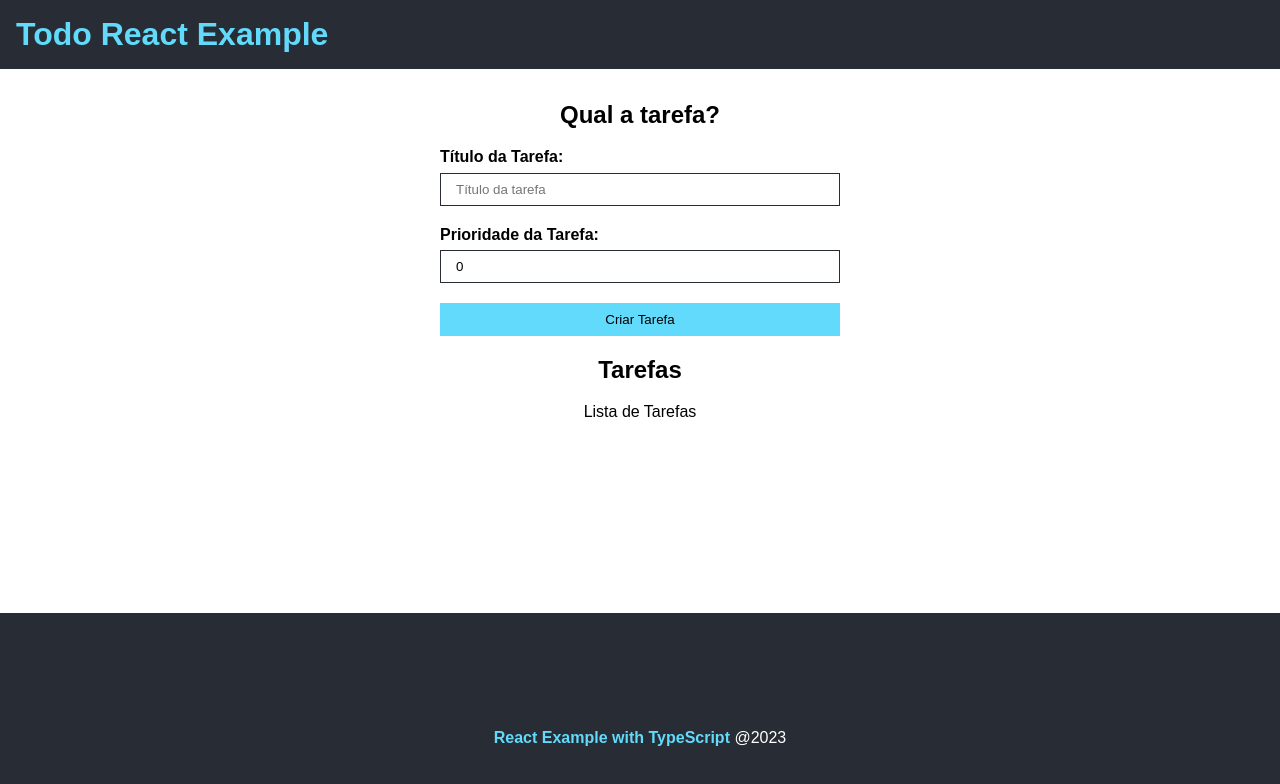
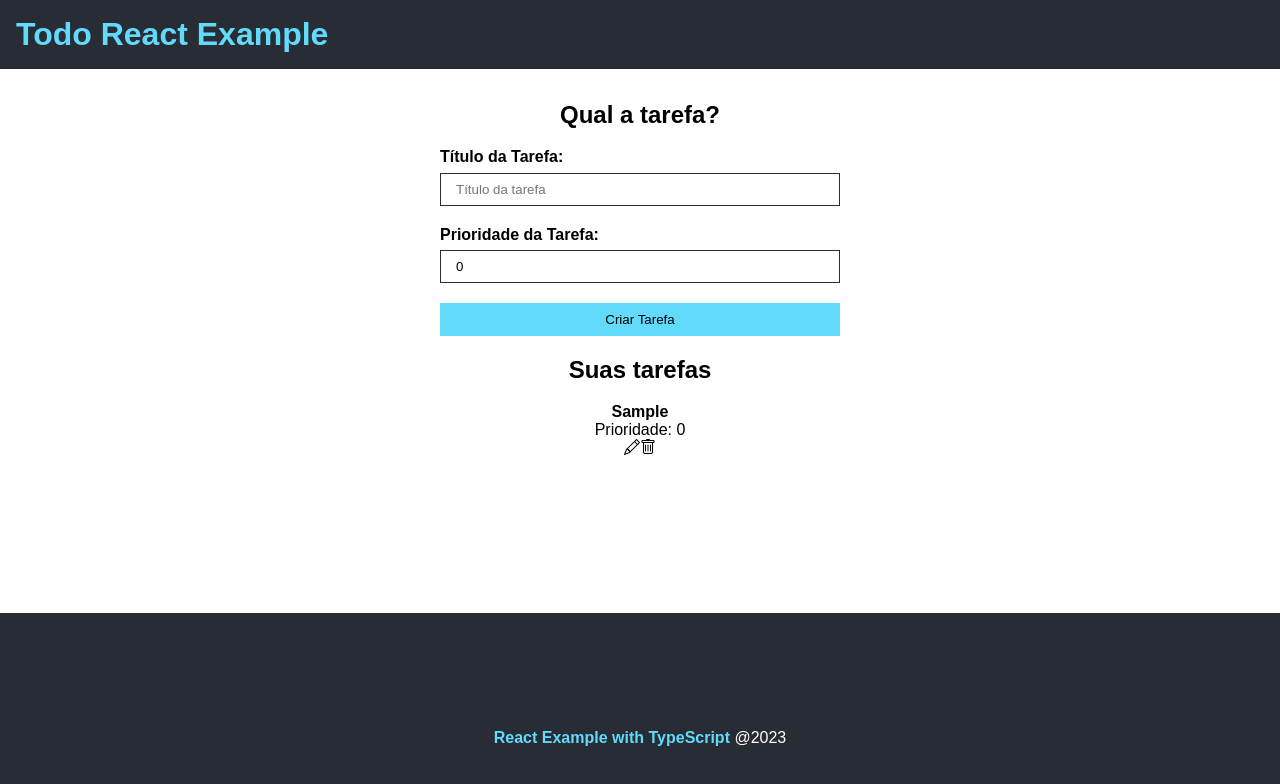
Before and after one commit to leandroHeilig/todo_example, a React (Create React App) app: page / in a window 1280 px wide. Both pictures are taken after typing "Sample" into the empty fields and a click on the input "Criar Tarefa". Shown: the top 784 px of the page. Built offline with nearby package versions, Linux system fonts and the light colour scheme.

Commit message:
refactor: add styles and rules of id and title

```diff
--- a/src/App.tsx
+++ b/src/App.tsx
@@ -24,8 +24,8 @@ function App() {
           />
         </div>
         <div>
-          <h2>Tarefas</h2>
-          <TaskList />
+          <h2>Suas tarefas</h2>
+          <TaskList taskList={taskList} />
         </div>
       </main>
       <Footer />
--- a/src/components/TaskList.tsx
+++ b/src/components/TaskList.tsx
@@ -1,12 +1,32 @@
 import React from "react";
+import { ITask } from "../interfaces/Task";
 
-type Props = {};
+import styles from "./TaskList.module.css";
 
-const TaskList = (props: Props) => {
+interface Props {
+  taskList: ITask[];
+}
+
+const TaskList = ({ taskList }: Props) => {
   return (
-    <div>
-      <p>Lista de Tarefas</p>
-    </div>
+    <>
+      {taskList.length !== 0 ? (
+        taskList.map((task) => (
+          <div key={task.id}>
+            <div>
+              <h4>{task.title}</h4>
+              <p>Prioridade: {task.priority}</p>
+            </div>
+            <div>
+              <i className="bi bi-pencil"></i>
+              <i className="bi bi-trash"></i>
+            </div>
+          </div>
+        ))
+      ) : (
+        <p>Não tem tarefa</p>
+      )}
+    </>
   );
 };
 
```
Also changed, not shown: src/components/TaskList.modules.css (added).
